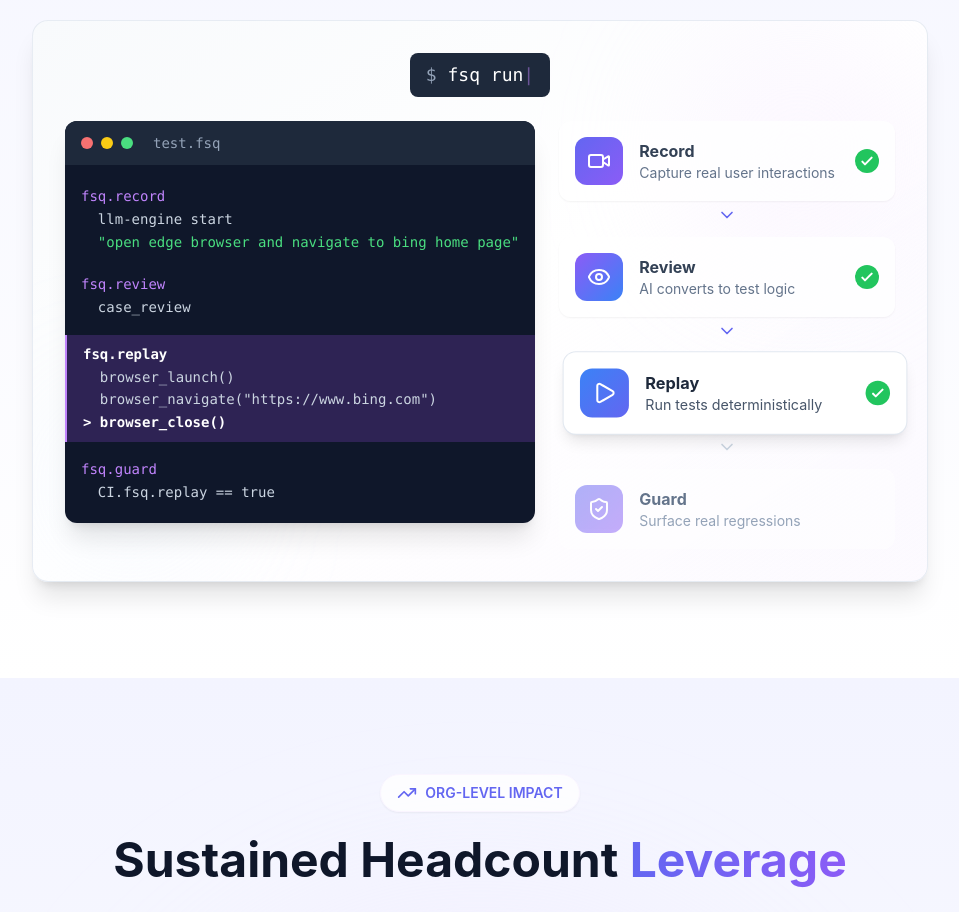
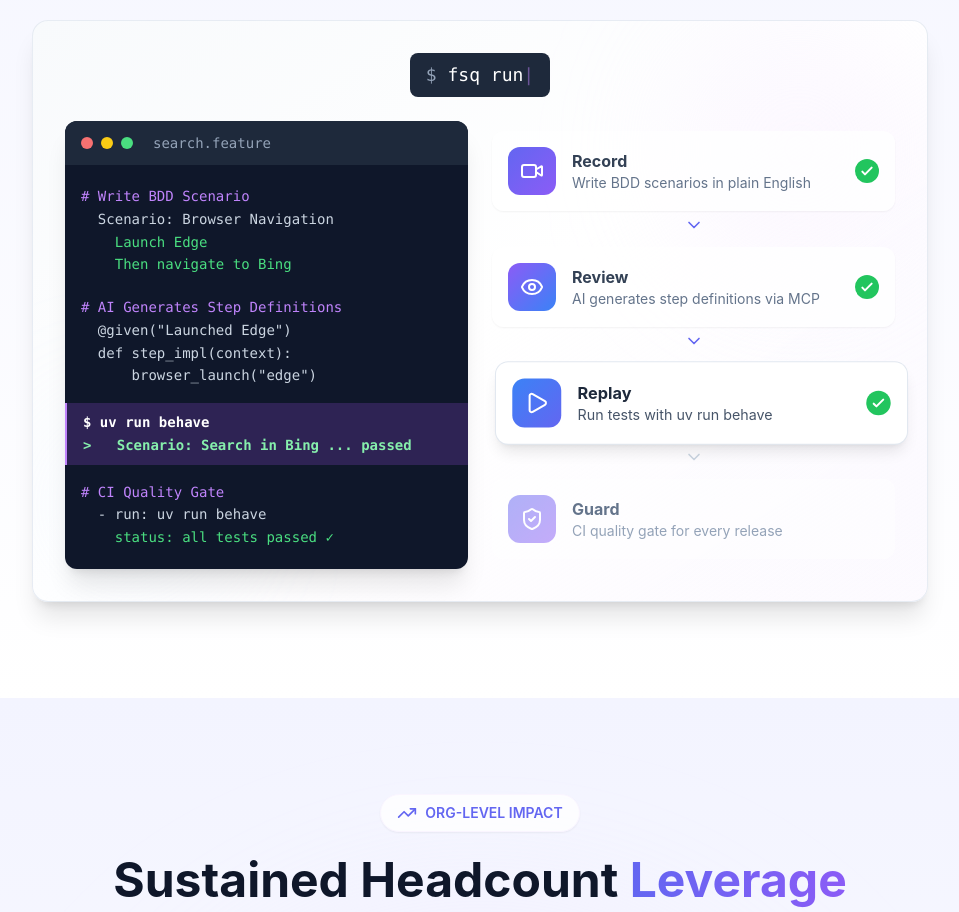
Before and after one commit to yuexiong-ms/fsq-site, a React (Vite) app: page / in a window 1280 px wide. Shown: the part 2520-3432 px from the top of the page, without its empty margins (160-1119 px from the left). Built offline with nearby package versions, Linux system fonts and the light colour scheme.

Commit message:
refine the mockup

```diff
--- a/src/components/sections/AnimatedMockup.tsx
+++ b/src/components/sections/AnimatedMockup.tsx
@@ -12,25 +12,25 @@ export const AnimatedMockup = () => {
     {
       title: 'Record',
       icon: Video,
-      description: 'Capture real user interactions',
+      description: 'Write BDD scenarios in plain English',
       color: 'from-purple-primary to-purple-secondary',
     },
     {
       title: 'Review',
       icon: Eye,
-      description: 'AI converts to test logic',
+      description: 'AI generates step definitions via MCP',
       color: 'from-purple-secondary to-blue-accent',
     },
     {
       title: 'Replay',
       icon: Play,
-      description: 'Run tests deterministically',
+      description: 'Run tests with uv run behave',
       color: 'from-blue-accent to-purple-primary',
     },
     {
       title: 'Guard',
       icon: ShieldCheck,
-      description: 'Surface real regressions',
+      description: 'CI quality gate for every release',
       color: 'from-purple-primary to-purple-secondary',
     },
   ];
@@ -39,32 +39,34 @@ export const AnimatedMockup = () => {
     {
       step: 'record',
       lines: [
-        { text: 'fsq.record', type: 'command' },
-        { text: '  llm-engine start', type: 'code' },
-        { text: '  "open edge browser and navigate to bing home page"', type: 'string' },
+        { text: '# Write BDD Scenario', type: 'command' },
+        { text: '  Scenario: Browser Navigation', type: 'code' },
+        { text: '    Launch Edge', type: 'string' },
+        { text: '    Then navigate to Bing', type: 'string' },
       ],
     },
     {
       step: 'review',
       lines: [
-        { text: 'fsq.review', type: 'command' },
-        { text: '  case_review', type: 'code' },
+        { text: '# AI Generates Step Definitions', type: 'command' },
+        { text: '  @given("Launched Edge")', type: 'code' },
+        { text: '  def step_impl(context):', type: 'code' },
+        { text: '      browser_launch("edge")', type: 'code' },
       ],
     },
     {
       step: 'replay',
       lines: [
-        { text: 'fsq.replay', type: 'command' },
-        { text: '  browser_launch()', type: 'code' },
-        { text: '  browser_navigate("https://www.bing.com")', type: 'code' },
-        { text: '  browser_close()', type: 'code' },
+        { text: '$ uv run behave', type: 'command' },
+        { text: '    Scenario: Search in Bing ... passed', type: 'string' },
       ],
     },
     {
       step: 'guard',
       lines: [
-        { text: 'fsq.guard', type: 'command' },
-        { text: '  CI.fsq.replay == true', type: 'code' },
+        { text: '# CI Quality Gate', type: 'command' },
+        { text: '  - run: uv run behave', type: 'code' },
+        { text: '    status: all tests passed ✓', type: 'string' },
       ],
     },
   ];
@@ -152,7 +154,7 @@ export const AnimatedMockup = () => {
               <div className="w-3 h-3 rounded-full bg-red-400" />
               <div className="w-3 h-3 rounded-full bg-yellow-400" />
               <div className="w-3 h-3 rounded-full bg-green-400" />
-              <span className="ml-3 text-slate-400 text-sm font-mono">test.fsq</span>
+              <span className="ml-3 text-slate-400 text-sm font-mono">search.feature</span>
             </div>
 
             {/* Code content */}
--- a/src/pages/GetStarted.tsx
+++ b/src/pages/GetStarted.tsx
@@ -129,7 +129,7 @@ export const GetStarted = () => {
             {/* Step 1 */}
             <div className="mb-8">
               <h3 className="text-2xl font-semibold text-purple-primary mb-4">
-                🤖 1. Clone Sample case and understanding BDD
+                1. Clone Sample case and understanding BDD
               </h3>
               <div className="bg-slate-50 rounded-lg p-6">
                 <p className="text-slate-700 mb-3">1. Clone code and open this project with VS Code</p>
@@ -142,7 +142,7 @@ export const GetStarted = () => {
             {/* Step 2 */}
             <div className="mb-8">
               <h3 className="text-2xl font-semibold text-purple-primary mb-4">
-                🤖 2. Setup Win Automation MCP Server For a Project
+                2. Setup Win Automation MCP Server For a Project
               </h3>
               <div className="bg-slate-50 rounded-lg p-6">
                 <p className="font-semibold text-slate-900 mb-3">Steps:</p>
@@ -168,7 +168,7 @@ export const GetStarted = () => {
             {/* Step 3 */}
             <div className="mb-8">
               <h3 className="text-2xl font-semibold text-purple-primary mb-4">
-                🤖 3. Try a Natural Language Test
+                3. Try a Natural Language Test
               </h3>
               <p className="text-slate-700 mb-4">
                 A natural language test is definitely the perfect way to get started. Switch to agent
@@ -190,7 +190,7 @@ export const GetStarted = () => {
             {/* Step 4 */}
             <div className="mb-8">
               <h3 className="text-2xl font-semibold text-purple-primary mb-4">
-                🤖 4. AI Test Writing Flow
+                4. AI Test Writing Flow
               </h3>
 
               <div className="space-y-6">
@@ -284,7 +284,7 @@ uv run behave --name "Search in Bing"`}
             {/* Generate Testcases */}
             <div className="mb-8">
               <h3 className="text-2xl font-semibold text-purple-primary mb-4">
-                🎯 Generate Testcases with GitHub Copilot
+                Generate Testcases with GitHub Copilot
               </h3>
               <p className="text-slate-700 mb-4">
                 When you want to try out some other features, this tool — testCasePromptGenerator — can
@@ -404,7 +404,7 @@ You need to create a comprehensive BDD test suite in a single file with the foll
             {/* Generate Automation Test Scripts */}
             <div className="mb-8">
               <h3 className="text-2xl font-semibold text-purple-primary mb-4">
-                🎯 Generate Automation Test Scripts
+                Generate Automation Test Scripts
               </h3>
               <p className="text-slate-700">
                 You can follow the steps of "AI Test Write Flow" to generate automation test scripts. I
@@ -412,31 +412,6 @@ You need to create a comprehensive BDD test suite in a single file with the foll
               </p>
             </div>
           </section>
-
-          {/* Known Issues */}
-          <section className="mb-8">
-            <h2 className="text-3xl font-bold text-slate-900 mb-6">Known Issues And Submit Feedback</h2>
-            <p className="text-slate-700 mb-4">
-              Please send feedback to{' '}
-              <a
-                href="mailto:fsqgroup@microsoft.com"
-                className="text-purple-primary hover:underline"
-              >
-                fsqgroup@microsoft.com
-              </a>{' '}
-              if you have any questions.
-            </p>
-            <div className="bg-yellow-50 border-l-4 border-yellow-500 p-4 rounded">
-              <p className="text-slate-700 font-semibold mb-2">Known issues list:</p>
-              <ul className="list-disc list-inside space-y-1 text-slate-700 ml-4">
-                <li>Don't support vertical tab now, will fix next steps</li>
-                <li>
-                  AI generates test script fails when Assert fail by design. (for example: demo
-                  downloads)
-                </li>
-              </ul>
-            </div>
-          </section>
         </motion.div>
       </div>
     </div>
```
